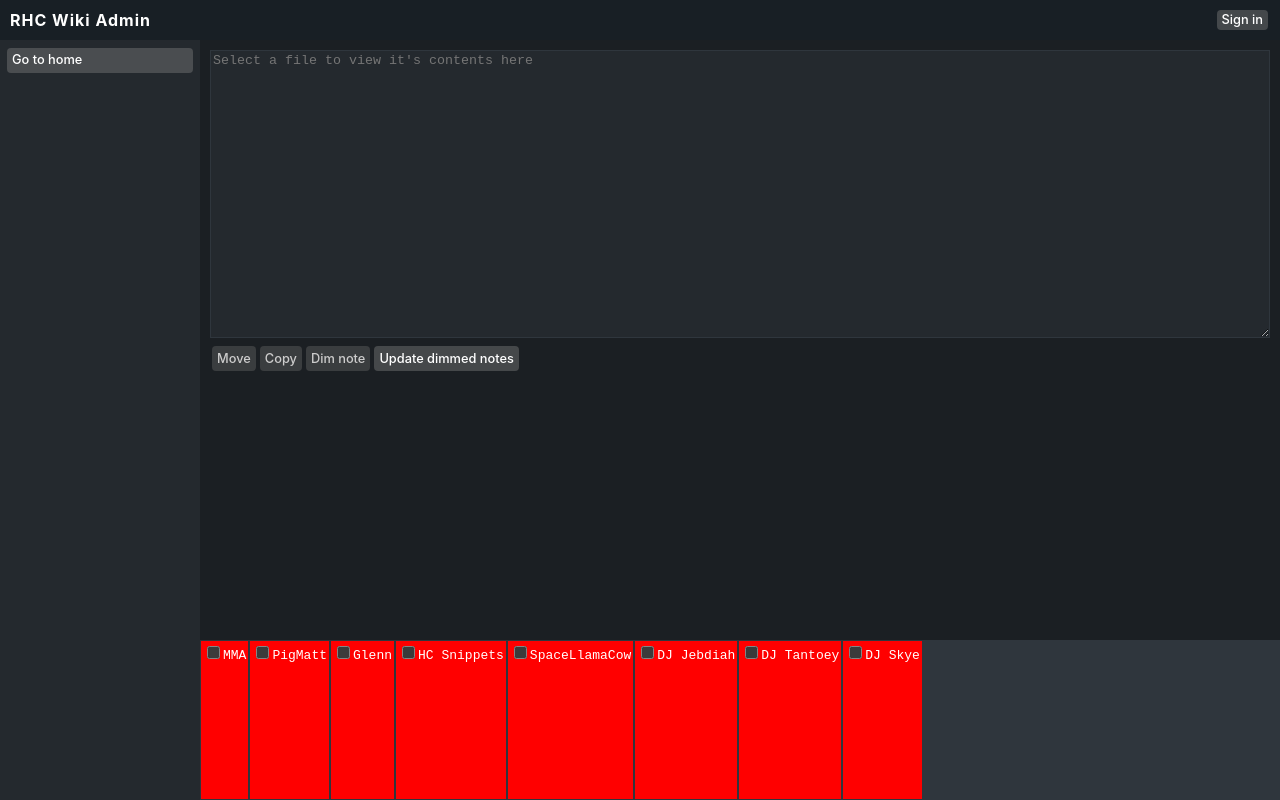
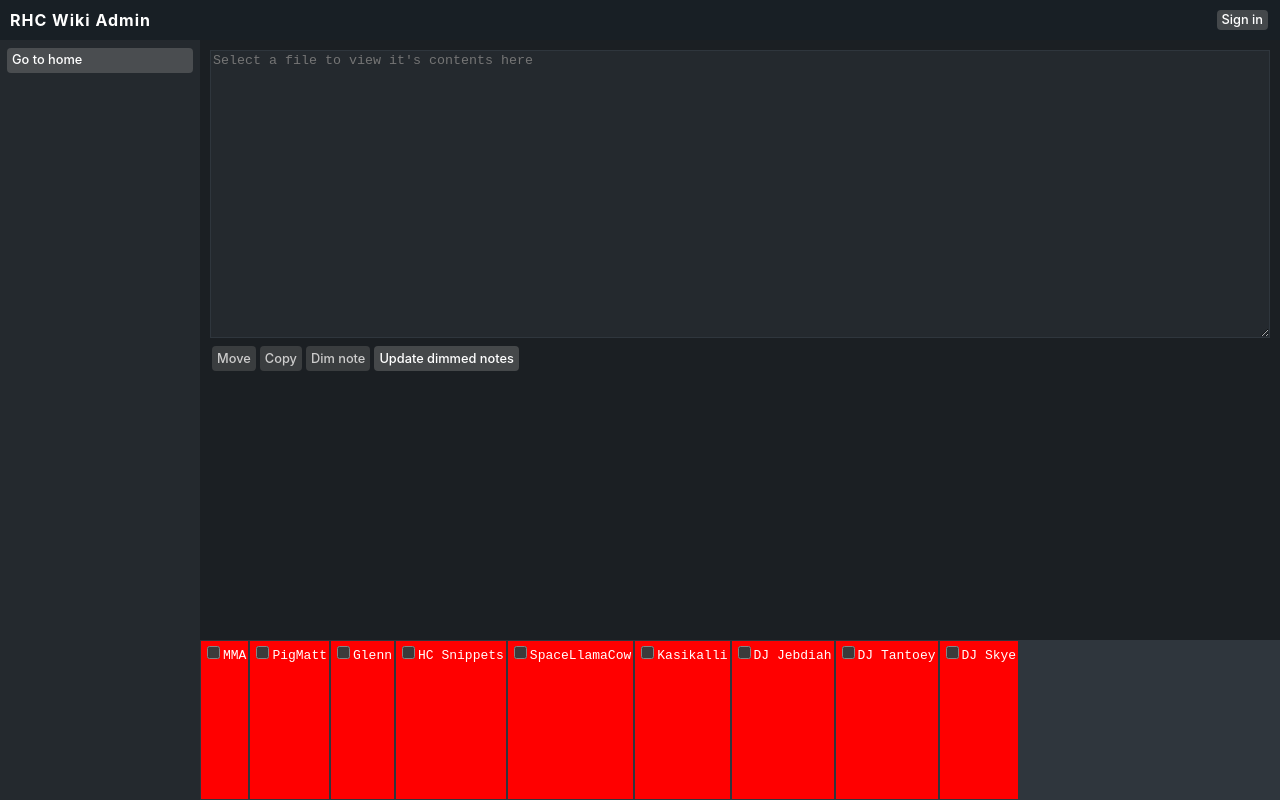
Before and after one commit to mmaismma/rhc-wiki, a website: page public/admin/index.html in a window 1280 px wide. Drawn offline with Linux system fonts and the light colour scheme; no server answers.

Commit message:
Added kasikali as describer

```diff
--- a/public/admin/index.html
+++ b/public/admin/index.html
@@ -53,6 +53,7 @@
         <label><input type="checkbox" data-auth-id="iRhnntXtwVbR0zbtDVAXtcqeJhy1" title="Scar">Glenn</input></label>
         <label><input type="checkbox" data-auth-id="adSX7b8KocMp8VPDrcyNZEKHl2N2" title="xBCrafted">HC Snippets</input></label>
         <label><input type="checkbox" data-auth-id="f8ZgutMb8eaNGnXFrz3DLNkQBtq2" title="Grian,Mumbo,Pearl,Scar,Cleo">SpaceLlamaCow</input></label>
+        <label><input type="checkbox" data-auth-id="ujPvDLs1iiOvWlYXZpd4tub9Jqu2" title="Grian,Mumbo,Scar,Stress">Kasikalli</input></label>
         <label><input type="checkbox" data-auth-id="YekUuxxkqARahDQSSNBsxhRgAAF2" title="music">DJ Jebdiah</input></label>
         <label><input type="checkbox" data-auth-id="WysM6dUhSsUkT2KRcKxpGLXTL5w2" title="music">DJ Tantoey</input></label>
         <label><input type="checkbox" data-auth-id="GumrdQiDVSbHvEIRVt2QlXXsvbX2" title="music">DJ Skye</input></label>
```
